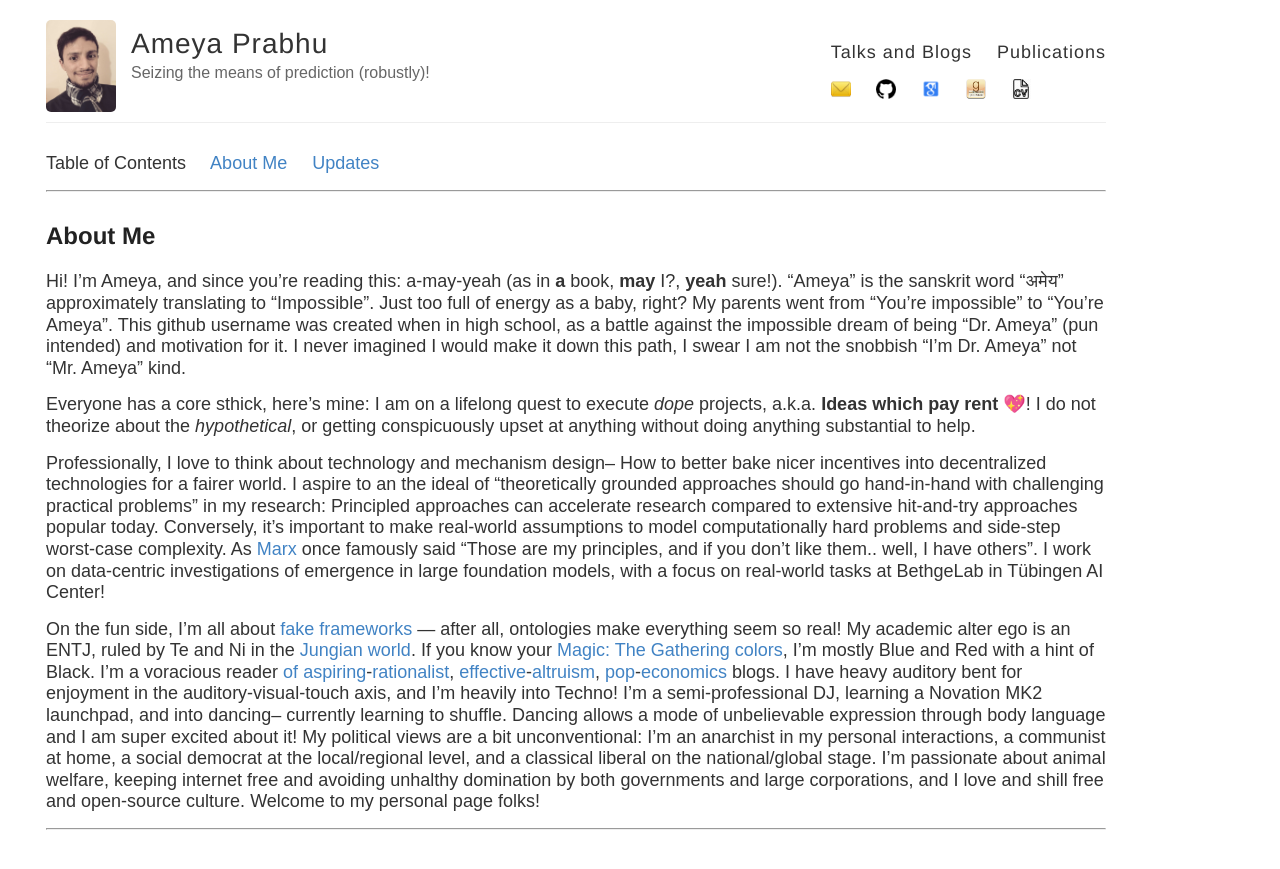
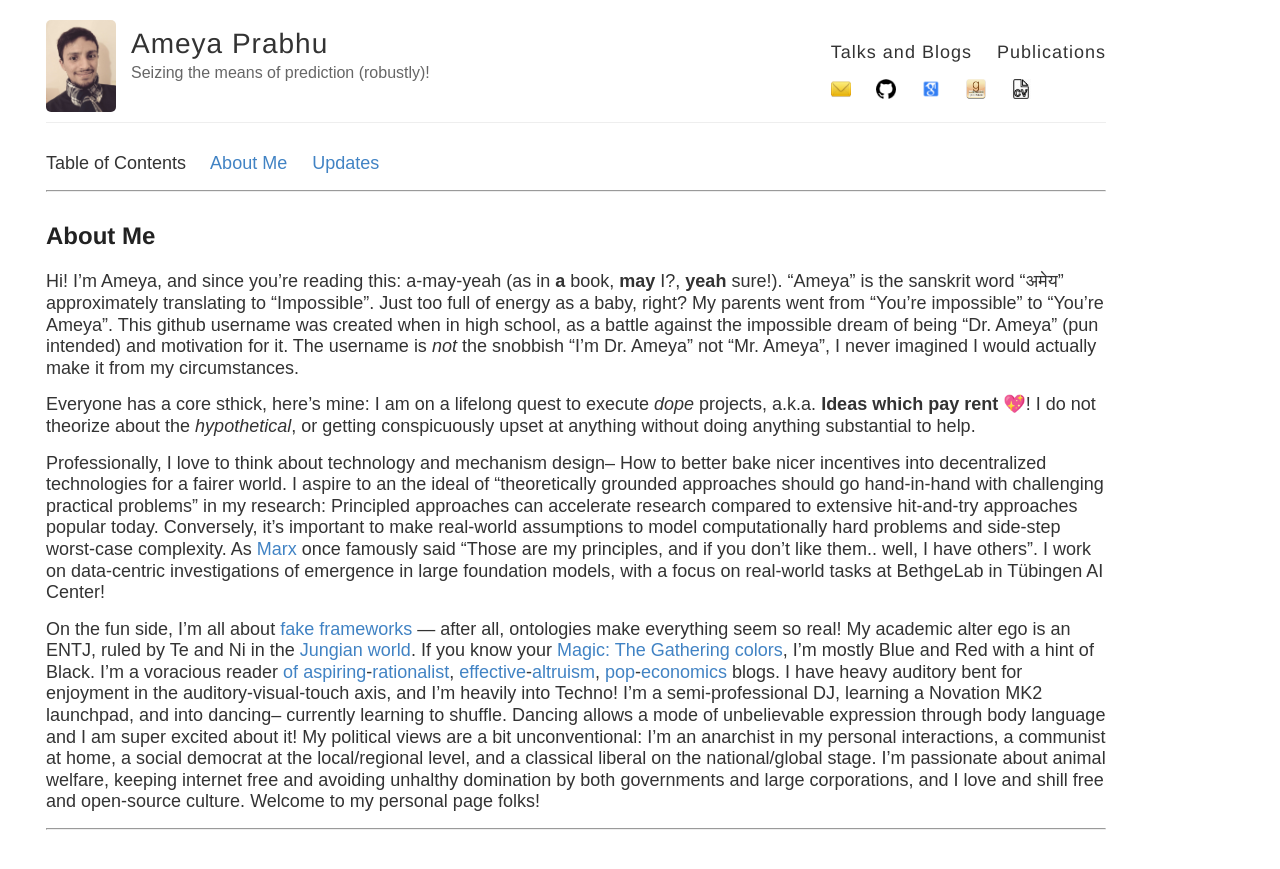
Before and after one commit to drimpossible/drimpossible.github.io, a Jekyll site: the page built from about/index.md, in a window 1280 px wide. Shown: the top 869 px of the page. Built offline with Jekyll 4.4.1, drawn with Linux system fonts in a browser that asks for light colours.

Commit message:
Update index.md

```diff
--- a/about/index.md
+++ b/about/index.md
@@ -11,7 +11,7 @@ Table of Contents     [About Me](#biography)         [Updates](#updates)
 
 ## <a name="biography" id="biography"></a>About Me
 
-Hi! I’m Ameya, and since you're reading this: a-may-yeah (as in __a__ book, __may__ I?, __yeah__ sure!). "Ameya" is the sanskrit word "अमेय" approximately translating to "Impossible". Just too full of energy as a baby, right? My parents went from "You're impossible" to "You're Ameya". This github username was created when in high school, as a battle against the impossible dream of being "Dr. Ameya" (pun intended) and motivation for it. I never imagined I would make it down this path, I swear I am not the snobbish "I'm Dr. Ameya" not "Mr. Ameya" kind.
+Hi! I’m Ameya, and since you're reading this: a-may-yeah (as in __a__ book, __may__ I?, __yeah__ sure!). "Ameya" is the sanskrit word "अमेय" approximately translating to "Impossible". Just too full of energy as a baby, right? My parents went from "You're impossible" to "You're Ameya". This github username was created when in high school, as a battle against the impossible dream of being "Dr. Ameya" (pun intended) and motivation for it. The username is *not* the snobbish "I'm Dr. Ameya" not "Mr. Ameya", I never imagined I would actually make it from my circumstances.
 
 Everyone has a core sthick, here’s mine: I am on a lifelong quest to execute *dope* projects, a.k.a. **Ideas** **which** **pay** **rent** 💖! I do not theorize about the *hypothetical*, or getting conspicuously upset at anything  without doing anything substantial to help.
 
```
